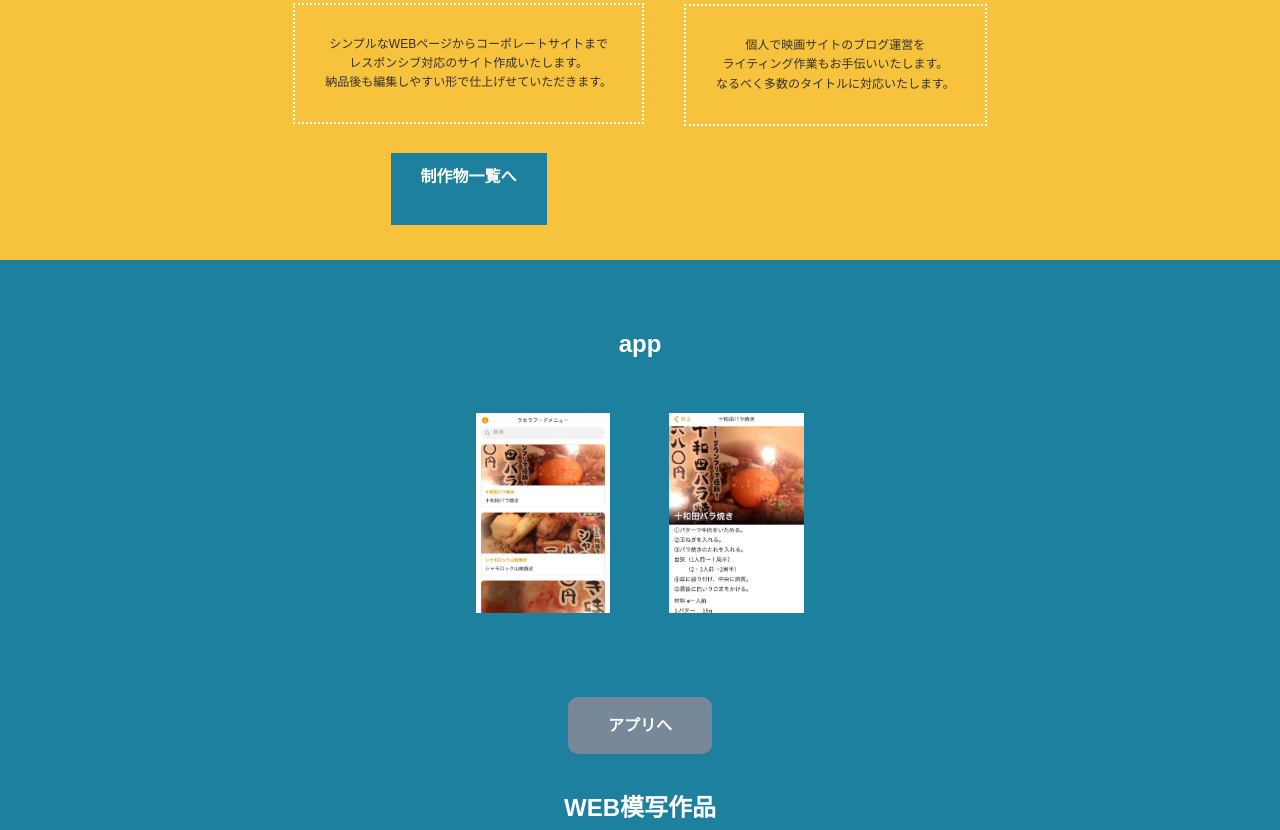
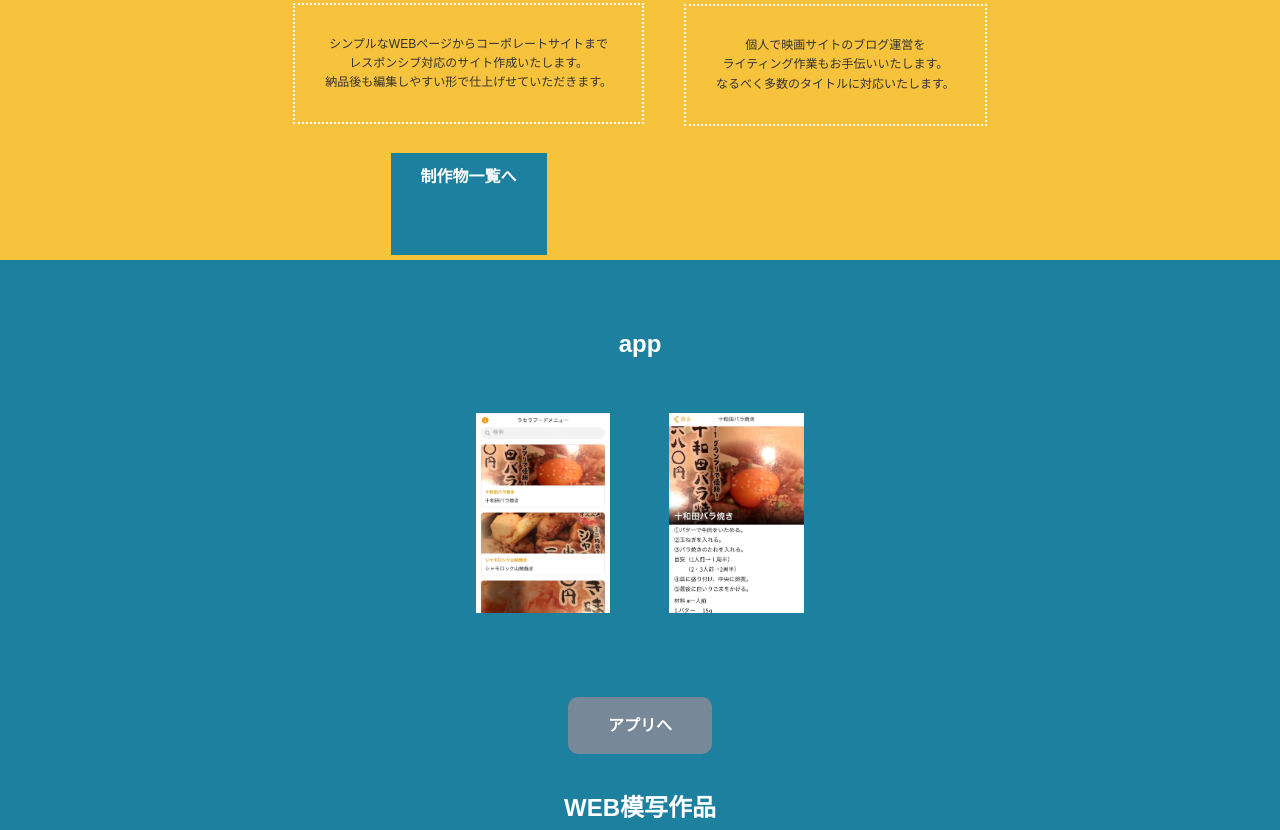
Before and after one commit to kanazawa8753/portfolio, a plain HTML site: page index.html in a window 1280 px wide. Shown: the part 2031-2861 px from the top of the page. Drawn offline with nearby package versions, Linux system fonts and the light colour scheme.

Commit message:
Update index.css

```diff
--- a/index.css
+++ b/index.css
@@ -335,7 +335,7 @@ margin-right:10px;
   color:white;
   font-weight:bold;
   padding:15px 30px;
-  padding-bottom:40px;
+  padding-bottom:70px;
 }
 
 .main{
```
